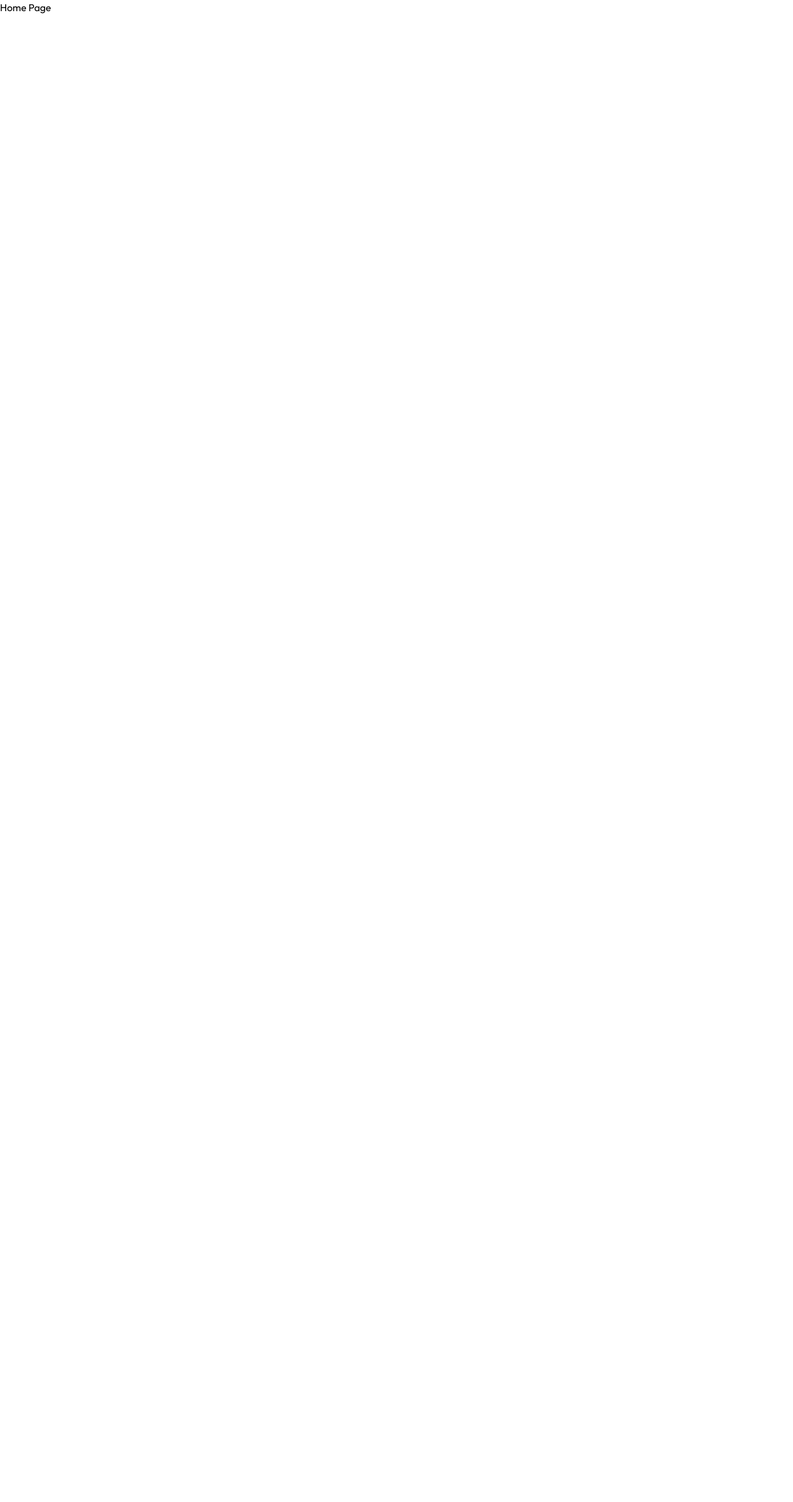
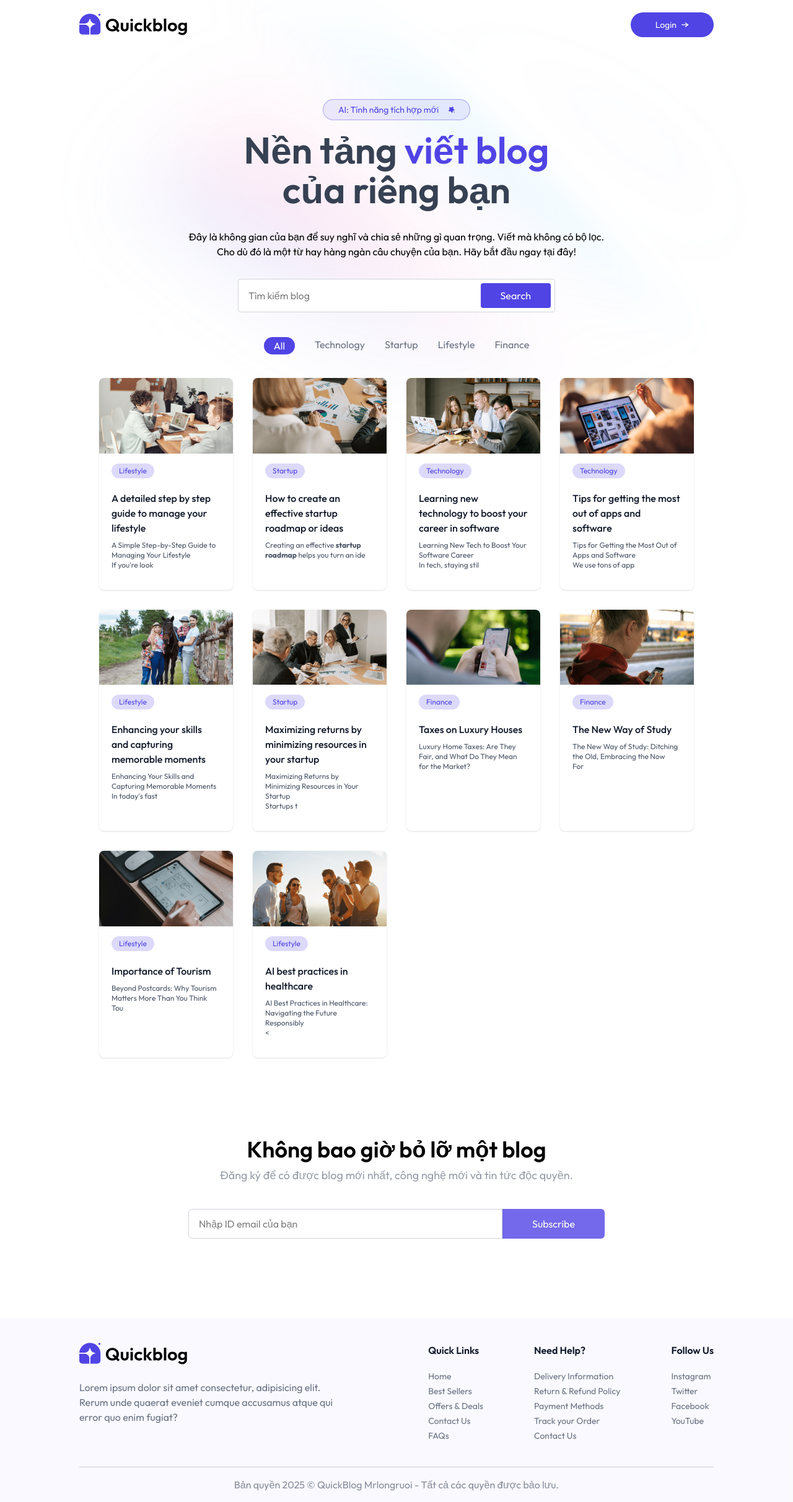
Before and after one commit to mrlongruoi/quickblog420, a React (Vite) app: page / in a window 1280 px wide. Shown: the whole page at 62% size. Before the commit the page ends 800 px from the top, so only its background shows below. Built offline with nearby package versions, Linux system fonts and the light colour scheme.

Commit message:
02: create home page

```diff
--- a/package.json
+++ b/package.json
@@ -11,6 +11,7 @@
   },
   "dependencies": {
     "@tailwindcss/vite": "^4.1.8",
+    "motion": "^12.15.0",
     "react": "^19.1.0",
     "react-dom": "^19.1.0",
     "react-router-dom": "^7.6.1",
--- a/src/App.jsx
+++ b/src/App.jsx
@@ -1,11 +1,17 @@
-import React from 'react'
+import React from "react";
+import { Route, Routes } from "react-router-dom";
+import Home from "./pages/Home";
+import Blog from "./pages/Blog";
 
 const App = () => {
   return (
     <div>
-      Home Page
+      <Routes>
+        <Route path="/" element={<Home />} />
+        <Route path="/blog/:id" element={<Blog />} />
+      </Routes>
     </div>
-  )
-}
+  );
+};
 
-export default App
+export default App;
--- /dev/null
+++ b/src/components/BlogCard.jsx
@@ -0,0 +1,30 @@
+import { useNavigate } from "react-router-dom";
+import React from "react";
+
+const BlogCard = ({ blog }) => {
+  const { title, description, image, category, _id } = blog;
+  const navigate = useNavigate();
+
+  return (
+    <div
+      onClick={() => navigate(`/blog/${_id}`)}
+      className="w-full rounded-lg overflow-hidden shadow hover:scale-102 hover:shadow-primary/25 duration-300 cursor-pointer"
+    >
+      <img src={image} alt="" className="aspect-video" />
+      <span className="ml-5 mt-4 px-3 py-1 inline-block bg-primary/20 rounded-full text-primary text-xs">
+        {category}
+      </span>
+      <div className="p-5">
+        <h5 className="mb-2 font-medium text-gray-900">{title}</h5>
+        <p
+          className="mb-3 text-xs text-gray-600"
+          dangerouslySetInnerHTML={{ __html: description.slice(0, 80) }}
+        >
+
+        </p>
+      </div>
+    </div>
+  );
+};
+
+export default BlogCard;
--- /dev/null
+++ b/src/components/BlogList.jsx
@@ -0,0 +1,43 @@
+import { motion as Motion } from "motion/react";
+import React, { useState } from "react";
+import { blog_data, blogCategories } from "../assets/assets";
+import BlogCard from "./BlogCard";
+
+const BlogList = () => {
+  const [menu, setMenu] = useState("All");
+
+  return (
+    <div>
+      <div className="flex justify-center gap-4 sm:gap-8 my-10 relative">
+        {blogCategories.map((item) => (
+          <div key={item} className="relative">
+            <button
+              onClick={() => setMenu(item)}
+              className={`cursor-pointer text-gray-500 ${
+                menu === item && "text-white px-4 pt-0.5"
+              }`}
+            >
+              {item}
+              {menu === item && (
+                <Motion.div
+                  layoutId="underline"
+                  transition={{ type: "spring", stiffness: 500 }}
+                  className="absolute left-0 right-0 top-0 h-7 -z-1 bg-primary rounded-full"
+                ></Motion.div>
+              )}
+            </button>
+          </div>
+        ))}
+      </div>
+      <div className="grid grid-cols-1 sm:grid-cols-2 md:grid-cols-3 xl:grid-cols-4 gap-8 mb-24 mx-8 sm:mx-16 xl:mx-40">
+        {blog_data
+          .filter((blog) => (menu === "All" ? true : blog.category === menu))
+          .map((blog) => (
+            <BlogCard key={blog._id} blog={blog} />
+          ))}
+      </div>
+    </div>
+  );
+};
+
+export default BlogList;
--- /dev/null
+++ b/src/components/Footer.jsx
@@ -0,0 +1,41 @@
+import React from "react";
+import { assets, footer_data } from "../assets/assets";
+
+const Footer = () => {
+  return (
+    <div className="px-6 md:px-16 lg:px-24 xl:px-32 bg-primary/3">
+      <div className="flex flex-col md:flex-row items-start justify-between gap-10 py-10 border-b border-gray-500/30 text-gray-500">
+        <div>
+          <img src={assets.logo} alt="logo" className="w-32 sm:w-44" />
+          <p className="max-w-[410px] mt-6">
+            Lorem ipsum dolor sit amet consectetur, adipisicing elit. Rerum unde
+            quaerat eveniet cumque accusamus atque qui error quo enim fugiat?
+          </p>
+        </div>
+        <div className="flex flex-wrap justify-between w-full md:w-[45%] gap-5">
+          {footer_data.map((section, index) => (
+            <div key={index}>
+              <h3 className="font-semibold text-base text-gray-900 md:mb-5 mb-2">
+                {section.title}
+              </h3>
+              <ul className="text-sm space-y-1">
+                {section.links.map((link, i) => (
+                  <li key={i}>
+                    <a href="#" className="hover:underline transition">
+                      {link}
+                    </a>
+                  </li>
+                ))}
+              </ul>
+            </div>
+          ))}
+        </div>
+      </div>
+      <p className="py-4 text-center text-sm md:text-base text-gray-500/80">
+        Bản quyền 2025 © QuickBlog Mrlongruoi - Tất cả các quyền được bảo lưu.
+      </p>
+    </div>
+  );
+};
+
+export default Footer;
--- /dev/null
+++ b/src/components/Header.jsx
@@ -0,0 +1,45 @@
+import React from "react";
+import { assets } from "../assets/assets";
+
+const Header = () => {
+  return (
+    <div className="mx-8 sm:mx-16 xl-:mx-24 relative">
+      <div className="text-center mt-20 mb-8">
+        <div className="inline-flex items-center justify-center gap-4 px-6 py-1.5 mb-4 border border-primary/40 bg-primary/10 rounded-full text-sm text-primary">
+          <p>AI: Tính năng tích hợp mới</p>
+          <img src={assets.star_icon} className="w-2.5" alt="" />
+        </div>
+        <h1 className="text-3xl sm:text-6xl font-semibold sm:leading-16 text-gray-700">
+          Nền tảng <span className="text-primary">viết blog</span> <br /> của
+          riêng bạn
+        </h1>
+        <p className="my-6 sm:my-8 max-w-2xl m-auto max-sm:text-xs">
+          Đây là không gian của bạn để suy nghĩ và chia sẻ những gì quan trọng.
+          Viết mà không có bộ lọc. Cho dù đó là một từ hay hàng ngàn câu chuyện
+          của bạn. Hãy bắt đầu ngay tại đây!
+        </p>
+        <form className="flex justify-between max-w-lg max-sm:scale-75 mx-auto border border-gray-300 bg-white rounded overflow-hidden">
+          <input
+            type="text"
+            placeholder="Tìm kiếm blog"
+            required
+            className="w-full pl-4 outline-none"
+          />
+          <button
+            type="submit"
+            className="bg-primary text-white px-8 py-2 m-1.5 rounded hover:scale-105 transition-all cursor-pointer"
+          >
+            Search
+          </button>
+        </form>
+      </div>
+      <img
+        src={assets.gradientBackground}
+        alt=""
+        className="absolute -top-50 -z-1 opacity-50"
+      />
+    </div>
+  );
+};
+
+export default Header;
--- /dev/null
+++ b/src/components/Navbar.jsx
@@ -0,0 +1,27 @@
+import React from "react";
+import { assets } from "../assets/assets";
+import { useNavigate } from "react-router-dom";
+
+const Navbar = () => {
+  const navigate = useNavigate();
+
+  return (
+    <div className="flex justify-between items-center py-5 mx-8 sm:mx-20 xl:mx-32">
+      <img
+        onClick={() => navigate("/")}
+        src={assets.logo}
+        alt="logo"
+        className="w-32 sm:w-44 cursor-pointer"
+      />
+      <button
+        onClick={() => navigate("/admin")}
+        className="flex items-center gap-2 rounded-full text-sm cursor-pointer bg-primary text-white px-10 py-2.5"
+      >
+        Login
+        <img src={assets.arrow} className="w-3" alt="arrow" />
+      </button>
+    </div>
+  );
+};
+
+export default Navbar;
--- /dev/null
+++ b/src/components/Newsletter.jsx
@@ -0,0 +1,30 @@
+import React from "react";
+
+const Newsletter = () => {
+  return (
+    <div className="flex flex-col items-center justify-center text-center space-y-2 my-32">
+      <h1 className="md:text-4xl text-2xl font-semibold">
+        Không bao giờ bỏ lỡ một blog
+      </h1>
+      <p className="md:text-lg text-gray-500/70 pb-8">
+        Đăng ký để có được blog mới nhất, công nghệ mới và tin tức độc quyền.
+      </p>
+      <form className="flex items-center max-w-2xl w-full h-12">
+        <input
+          type="text"
+          placeholder="Nhập ID email của bạn"
+          required
+          className="flex-grow h-full px-4 border border-gray-300 rounded-md rounded-r-none focus:outline-none"
+        />
+        <button
+          type="submit"
+          className="md:px-12 px-8 h-full text-white bg-primary/80 hover:bg-primary transition-all cursor-pointer rounded-md rounded-l-none"
+        >
+          Subscribe
+        </button>
+      </form>
+    </div>
+  );
+};
+
+export default Newsletter;
--- /dev/null
+++ b/src/pages/Blog.jsx
@@ -0,0 +1,11 @@
+import React from 'react'
+
+const Blog = () => {
+  return (
+    <div>
+      <h1>Blog</h1>
+    </div>
+  )
+}
+
+export default Blog
--- /dev/null
+++ b/src/pages/Home.jsx
@@ -0,0 +1,20 @@
+import React from 'react'
+import Navbar from '../components/Navbar'
+import Header from '../components/Header'
+import BlogList from '../components/BlogList'
+import Newsletter from '../components/Newsletter'
+import Footer from '../components/Footer'
+
+const Home = () => {
+  return (
+    <>
+      <Navbar/>
+      <Header/>
+      <BlogList/>
+      <Newsletter/>
+      <Footer/>
+    </>
+  )
+}
+
+export default Home
```
Also changed, not shown: 1 other file (tests, documents, lock files or other folders).
